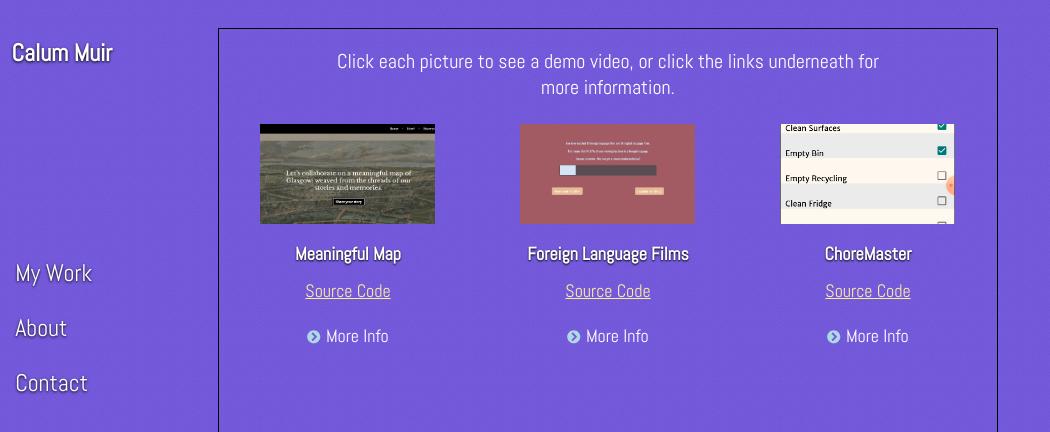
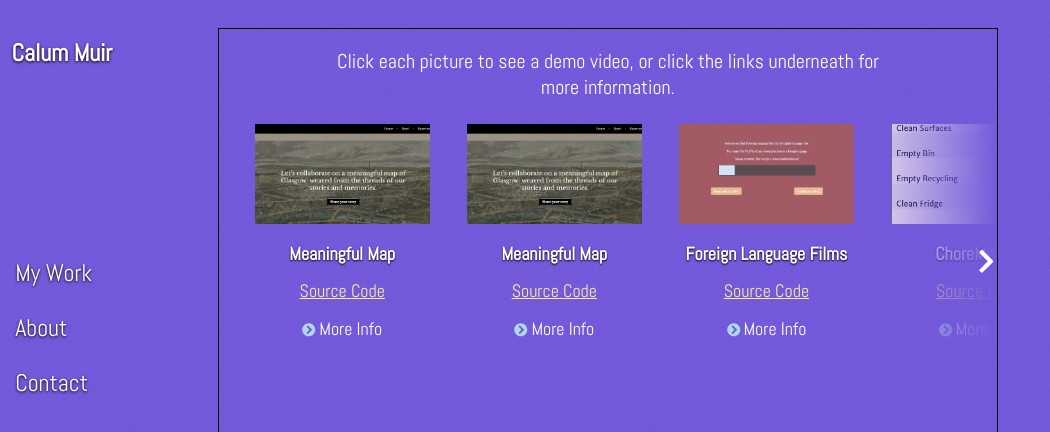
Before and after one commit to calumx/portfolio, a React (Create React App) app: page / in a window 1280 px wide. Both pictures are taken after a click on the element "My Work". Shown: the top 432 px of the page, without its empty margins (0-1050 px from the left). Built offline with nearby package versions, Linux system fonts and the light colour scheme.

Commit message:
Creating carousel for aditional portfolio items

```diff
--- a/src/MyWork.css
+++ b/src/MyWork.css
@@ -2,10 +2,11 @@
   display: grid;
   width: 100%;
   align-content: start;
+  justify-content: start;
   animation: frameContentFade 1s;
   color: white;
   font-size: 20px;
-  overflow: hidden;
+  overflow-y: hidden;
 }
 
 .frame-content-container::-webkit-scrollbar {
@@ -48,11 +49,27 @@
 .img-links {
   width: 100%;
   display: grid;
-  justify-content: center;
-  grid-template-columns: 33.3% 33.3% 33.3%;
-  position: relative;
-  overflow: hidden;
+  /* justify-content: center; */
+  /* grid-template-columns: 33.3% 33.3% 33.3%; */
+  grid-auto-flow: column;
+  grid-template-columns: auto;
+  grid-gap: 2.9vw;
+  overflow-x: auto;
   transition: all 0.5s ease;
+  scroll-behavior: smooth;
+}
+
+.img-links::after {
+  content: '';
+  padding-right: 0.1rem;
+}
+
+.img-links::before {
+  content: '';
+}
+
+.img-links::-webkit-scrollbar {
+  display: none;
 }
 
 .img-links img {
--- a/src/MyWork.js
+++ b/src/MyWork.js
@@ -1,7 +1,12 @@
 import { FontAwesomeIcon } from '@fortawesome/react-fontawesome';
 import './MyWork.css';
-import { faChevronCircleRight } from '@fortawesome/free-solid-svg-icons';
-import { useState, useRef } from 'react';
+import {
+  faChevronCircleRight,
+  faChevronLeft,
+  faChevronRight,
+} from '@fortawesome/free-solid-svg-icons';
+
+import { useState, useRef, useEffect } from 'react';
 import MoreInfo from './MoreInfo';
 import { Popover, Slide } from '@material-ui/core';
 import { Popover as ReactPopover } from 'react-bootstrap';
@@ -22,6 +27,8 @@ const MyWork = () => {
   const [anchorEl, setAnchorEl] = useState(null);
   const [vidOpened, setVidOpened] = useState('');
   const [showPop, setShowPop] = useState(false);
+  const [imgLinksContainer, setImgLinksContainer] = useState(null);
+  const [carouselArrow, setCarouselArrow] = useState('right');
 
   const [verticalView, setVerticalView] = useState(
     window.matchMedia('(max-width: 890px)').matches ? true : false
@@ -152,13 +159,138 @@ const MyWork = () => {
 
   const target = useRef(null);
 
+  // const forceImgLinksScroll = () => {
+  //   const imgLinksElement = document.getElementById('img-links');
+  //   if (imgLinksElement.scrollLeft !== imgLinksElement.scrollWidth) {
+  //     imgLinksElement.scrollLeft = imgLinksElement.scrollWidth;
+  //   } else {
+  //     imgLinksElement.scrollLeft = 0;
+  //   }
+  // };
+
+  useEffect(() => {
+    setImgLinksContainer(document.getElementById('img-links'));
+  }, []);
+
+  const scrollImgs = (direction) => {
+    if (direction === 'right') {
+      imgLinksContainer.scrollLeft = imgLinksContainer.scrollWidth;
+      setCarouselArrow('left');
+    } else {
+      console.log('left');
+      imgLinksContainer.scrollLeft = 0;
+      setCarouselArrow('right');
+    }
+  };
+
   return (
     <div className="frame-content-container">
       <p className="frame-text">
         Click each picture to see a demo video, or click the links underneath
         for more information.
       </p>
-      <div className="img-links" id="img-links">
+
+      <FontAwesomeIcon
+        icon={faChevronLeft}
+        size="lg"
+        style={{
+          paddingLeft: '0.5%',
+          position: 'absolute',
+          top: '25%',
+          borderTopLeftRadius: '0',
+          transform: 'translateY(150%)',
+          zIndex: '1',
+          cursor: 'pointer',
+          opacity: carouselArrow === 'left' ? 1 : 0,
+          transition: 'opacity 500ms ease-in-out',
+        }}
+        onClick={() => scrollImgs('left')}
+      />
+
+      <div
+        className="img-links"
+        id="img-links"
+        style={{
+          maskImage:
+            carouselArrow === 'right'
+              ? 'linear-gradient(to right, black 80%, transparent 100%)'
+              : 'linear-gradient(to left, black 80%, transparent 100%)',
+          WebkitMaskImage:
+            carouselArrow === 'right'
+              ? 'linear-gradient(to right, black 80%, transparent 100%)'
+              : 'linear-gradient(to left, black 80%, transparent 100%)',
+        }}
+      >
+        <div className="christmas-films">
+          <img
+            id="meaningful-thumb"
+            alt="meaningful-map-thumbnail"
+            src={meaningfulThumb}
+            onClick={(e) => imgClickHandler(e, 'meaningful')}
+          ></img>
+
+          <Popover
+            open={vidOpened === 'meaningful'}
+            anchorEl={anchorEl}
+            onClose={popoverClose}
+            transitionDuration={{ enter: 700, exit: 400 }}
+            anchorOrigin={
+              verticalView
+                ? {
+                    vertical: 'bottom',
+                    horizontal: 'center',
+                  }
+                : {
+                    vertical: 'bottom',
+                    horizontal: 'right',
+                  }
+            }
+            transformOrigin={
+              verticalView
+                ? {
+                    vertical: 'top',
+                    horizontal: 'center',
+                  }
+                : {
+                    vertical: 'center',
+                    horizontal: 'left',
+                  }
+            }
+          >
+            <video
+              src={meaningfulVid}
+              height={verticalView ? '200px' : '350px'}
+              width="auto"
+              controls
+              autoPlay
+            />
+          </Popover>
+
+          <h1>Meaningful Map</h1>
+          <a
+            href="https://github.com/calumx/meaningful-map"
+            target="_blank"
+            rel="noreferrer"
+          >
+            Source Code
+          </a>
+          <p
+            onClick={() => infoClickHandler('meaningful')}
+            className="more-info"
+            ref={target}
+            id="meaningful"
+          >
+            <FontAwesomeIcon
+              id="meaningful-arrow"
+              icon={faChevronCircleRight}
+              color="lightblue"
+              style={{ marginRight: '2%', transition: 'all 0.2s ease' }}
+              size="xs"
+            />
+            More Info
+          </p>
+        </div>
+
         <div className="meaningful">
           <img
             id="meaningful-thumb"
@@ -399,6 +531,22 @@ const MyWork = () => {
           </Slide>
         </div>
       ) : null}
+
+      <FontAwesomeIcon
+        icon={faChevronRight}
+        size="lg"
+        style={{
+          paddingRight: '0.5%',
+          position: 'absolute',
+          top: '25%',
+          right: '0',
+          transform: 'translateY(150%)',
+          cursor: 'pointer',
+          opacity: carouselArrow === 'right' ? 1 : 0,
+          transition: 'opacity 500ms ease-in-out',
+        }}
+        onClick={() => scrollImgs('right')}
+      />
     </div>
   );
 };
```
